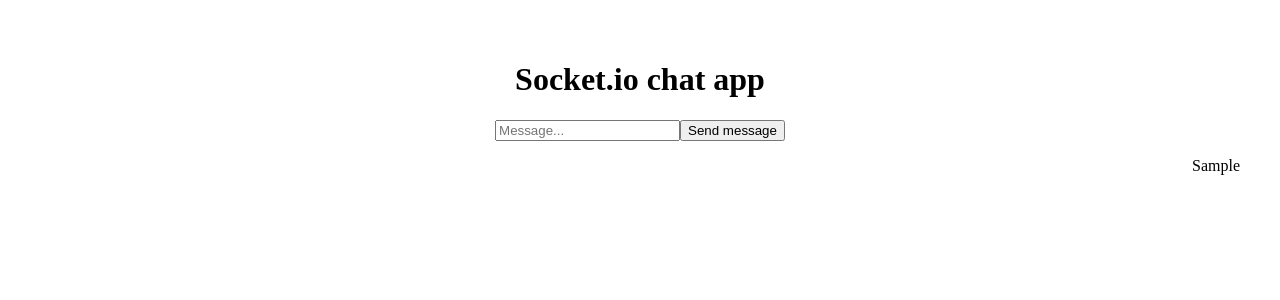
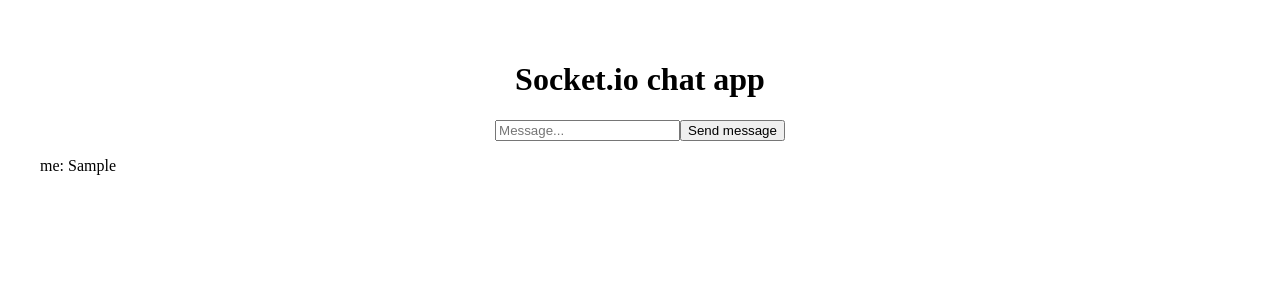
Before and after one commit to exphoenee/Simple-SocketIO-Chat-Client, a React (Vite) app: page / in a window 1280 px wide. Both pictures are taken after typing "Sample" into the empty fields and a click on the button "Send message". Shown: the top 300 px of the page. Built offline with nearby package versions, Linux system fonts and the light colour scheme; no server answers.

Commit message:
Update App.jsx

```diff
--- a/src/App.jsx
+++ b/src/App.jsx
@@ -7,24 +7,29 @@
 
 function App() {
   const [message, setMessage] = useState("");
-  const [messages, setMessages] = useState([]);
+  const [allMessages, setAllMessages] = useState([]);
+
+  const userId = socket.id;
 
   const sendMessage = () => {
     if (message === "") return;
     console.log("Send message");
-    socket.emit("send_message", { type: "sent", message });
-    setMessages((prev) => [...prev, { type: "sent", message }]);
+    const data = { userId, message, date: Date.now() };
+    socket.emit("send_message", data);
+    setAllMessages((prev) => [...prev, data]);
     setMessage("");
   };
 
+  console.log(socket);
+
   useEffect(() => {
-    socket.on("receive_message", (data) => {
+    const handler = (data) => {
       console.log(data);
-      setMessages((prev) => [
-        ...prev,
-        { type: "recived", meassage: data.message },
-      ]);
-    });
+      setAllMessages((prev) => [...prev, data]);
+    };
+
+    socket.on("receive_message", handler);
+    return () => socket.off("receive_message", handler);
   }, [socket]);
 
   return (
@@ -41,12 +46,12 @@
         />
         <button onClick={sendMessage}>Send message</button>
         <div>
-          {messages.map((m, i) => (
+          {allMessages.map((m, i) => (
             <p
-              style={{ textAlign: m.type === "send" ? "left" : "right" }}
+              style={{ textAlign: m.userId === userId ? "left" : "right" }}
               key={`${m.message}-${i}`}
             >
-              {m.message}
+              {m.userId === userId ? "me: " : `${m.userId}: `} {`${m.message}`}
             </p>
           ))}
         </div>
```
